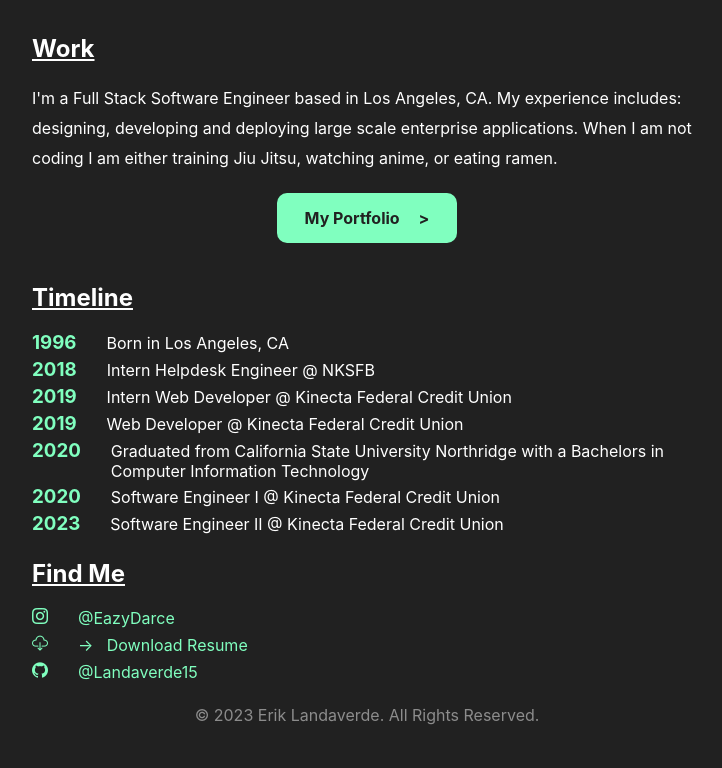
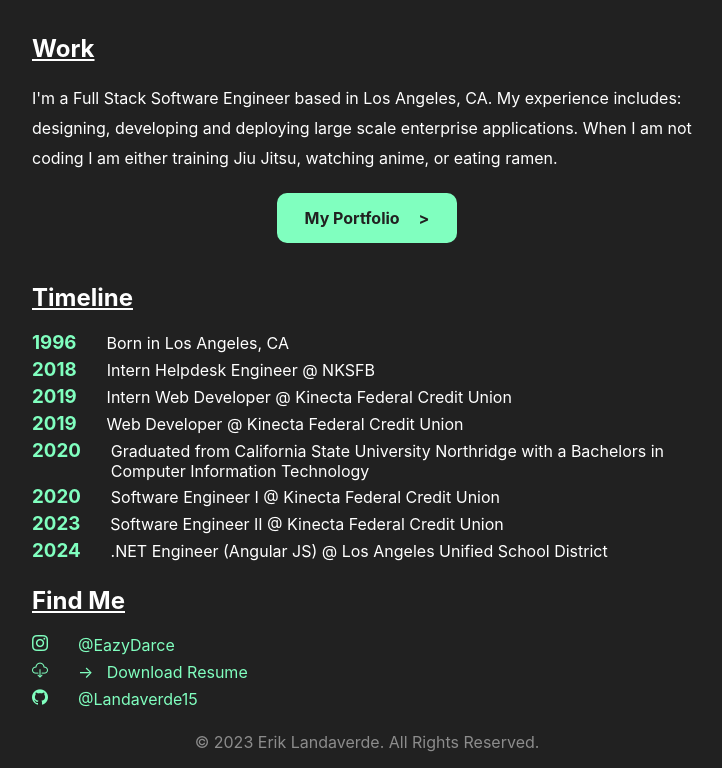
Before and after one commit to landaverde15/portfolio_site, a React (Create React App) app: page / in a window 1280 px wide. Shown: the part 500-1268 px from the top of the page, without its empty margins (273-995 px from the left). Before the commit the page ends 1241 px from the top, so only its background shows below. Built offline with nearby package versions, Linux system fonts and the light colour scheme.

Commit message:
Update Landing.tsx with new job 2024

```diff
--- a/src/Pages/Landing.tsx
+++ b/src/Pages/Landing.tsx
@@ -113,6 +113,14 @@ function Landing() {
                             <p className="inlineTxt">Software Engineer II @ Kinecta Federal Credit Union</p>
                         </div>
                     </div>
+                    <div className="flexTimeline">
+                        <div>
+                            <h3 className="yearTitle inlineTxt">2024</h3>
+                        </div>
+                        <div className="timelineDesc">
+                            <p className="inlineTxt">.NET Engineer (Angular JS) @ Los Angeles Unified School District</p>
+                        </div>
+                    </div>
                 </div>
                 <div className="flexItem">
                     <h2 className="title">Find Me</h2>
```
